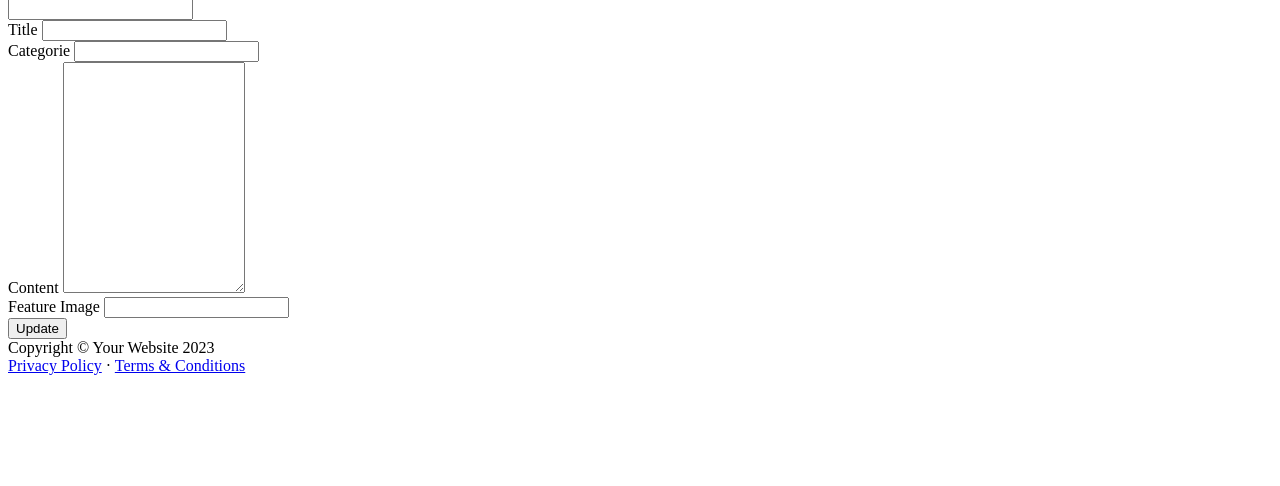
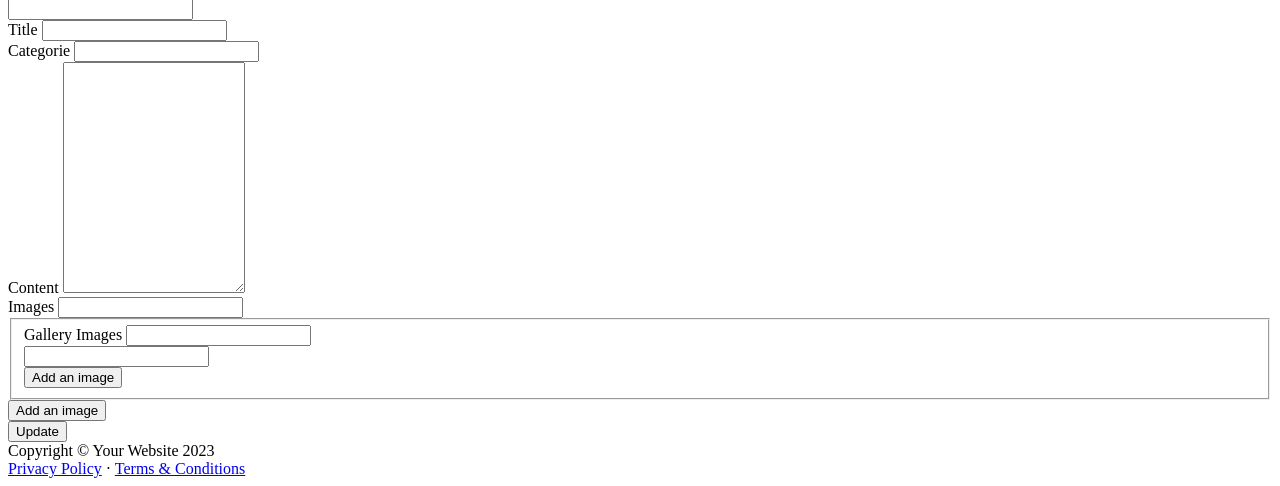
Before and after one commit to molodoi/sf-uploads, a Symfony app: template templates/post/edit.html.twig in a window 1280 px wide. Shown: the part 753-1239 px from the top of the page. Before the commit the page ends 1128 px from the top, so only its background shows below. Run offline with Twig, Linux system fonts and the light colour scheme; the template is opened without the code that fills it, so the values that code supplies are empty; form fields are guessed from the names that the template uses; some libraries are stand-ins or nearby versions.

Commit message:
before change

```diff
--- a/templates/post/_form.html.twig
+++ b/templates/post/_form.html.twig
@@ -32,13 +32,41 @@
     </div>
     <div class="col-12 col-md-4">
         <div class="mb-3">
-            {{ form_label(form.category, 'Feature Image', {'label_attr': {'class': 'form-label'}}) }}
+            {{ form_label(form.featuredImage, 'Images', {'label_attr': {'class': 'form-label'}}) }}
             {{ form_widget(form.featuredImage, { 'attr': {'class': 'form-control mb-2'} }) }}
             {% if form_errors(form.featuredImage) %}
-            <div id="category" class="invalid-feedback">
+            <div id="post_featuredImageFeedback" class="invalid-feedback">
                 {{ form_errors(form.featuredImage) }}
             </div>
             {% endif %}
+        </div>
+        <div class="mb-3">
+            {# {{ form_label(form.galleryImages, 'Gallery Images', {'label_attr': {'class': 'form-label'}}) }} #}
+            <div class="form-control mb-3">
+                <fieldset class="mb-3">
+                    {{ form_label(form.galleryImages, 'Gallery Images', {'label_attr': {'class': 'form-label'}}) }}
+                    {{ form_widget(form.galleryImages, { 'attr': {'class': 'form-control mb-2'} }) }}
+
+                    {% set prototype_file = form.galleryImages.vars.prototype %}
+                    <div class="form-group {% if form_errors(prototype_file.imageFile) %} is-invalid {% endif %}">
+                        {{ form_widget(prototype_file.imageFile, { 'attr': {'class': 'form-control file mt-2'} }) }}
+                    </div>
+                    {% if form_errors(form.galleryImages) %}
+                    <div id="post_galleryImagesFeedback" class="invalid-feedback">
+                        {{ form_errors(form.galleryImages) }}
+                    </div>
+                    {% endif %}
+                    <button type="button" class="add_item_link btn btn-light border border-secondary"
+                        data-collection-holder-class="galleryImages">Add
+                        an
+                        image</button>
+                </fieldset>
+                {# {{ form_row(form.galleryImages) }} #}
+                <button type="button" class="add_gallery_link btn btn-light border border-secondary"
+                    data-collection-holder-class="galleryImages">Add
+                    an
+                    image</button>
+            </div>
         </div>
         <button type="submit" id="submit-post" class="btn btn-success btn-lg w-100">{{ button_label|default('Save')
             }}</button>
--- a/templates/post/edit.html.twig
+++ b/templates/post/edit.html.twig
@@ -39,6 +39,21 @@
             formCategory.submit();
             submitCategory.disabled = true;
         });
+        // https://jsfiddle.net/ey8ozh6n/
+        const addTagLink = document.createElement('a')
+        addTagLink.classList.add('add_gallery_link')
+        addTagLink.href = '#'
+        addTagLink.innerText = 'Add an image'
+        addTagLink.dataset.collectionHolderClass = 'images_gallery'
+
+        const newLinkLi = document.createElement('li').append(addTagLink)
+
+        const addGalleryLink = document.querySelector('.add_gallery_link');
+        const collectionHolder = document.querySelector('#post_galleryImages');
+        console.log(collectionHolder);
+        addGalleryLink.addEventListener('click', function (e) {
+            e.preventDefault();
+        });
     });
 </script>
 {% endblock %}
```
Also changed, not shown: migrations/Version20230123114523.php (added, +35 -0 lines), src/Entity/Image.php (+19 -4 lines), src/Entity/Post.php (+36 -0 lines), src/Form/PostType.php (+12 -0 lines), tests/Functional/CategoryTest.php (+5 -6 lines), tests/Functional/PostTest.php (+21 -10 lines), 3 other files.
